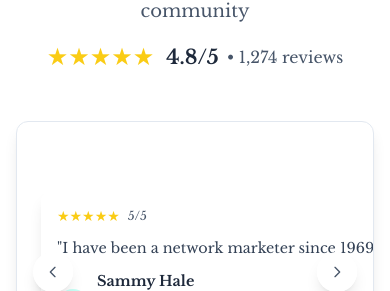
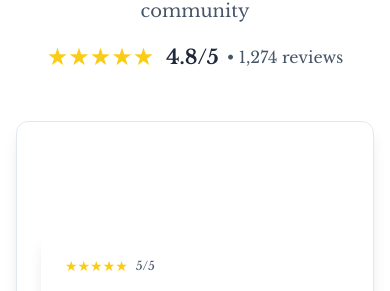
Before and after one commit to Smeltzer43/local-traveler, a website: page index.html in a window 390 px wide. Shown: the part 11120-11411 px from the top of the page. Drawn offline with nearby package versions, Linux system fonts and the light colour scheme; no server answers; a web font is replaced by a local one.

Commit message:
Fix mobile testimonial slider - force single card display and fix navigation to testimonials 4-6

```diff
--- a/index.html
+++ b/index.html
@@ -130,7 +130,10 @@
         padding: 0.5rem;
         overflow: hidden;
         height: auto;
-        min-height: 300px;
+        min-height: 400px;
+        display: flex !important;
+        align-items: center !important;
+        justify-content: center !important;
       }
 
       .nav-btn {
@@ -143,7 +146,7 @@
         height: 1rem;
       }
 
-      /* Mobile: Show only ONE card at a time */
+      /* Mobile: Show only ONE card at a time - force single column */
       .testimonial-slide .grid {
         display: flex !important;
         flex-direction: column !important;
@@ -153,6 +156,7 @@
         width: 100%;
         margin: 0 auto;
         gap: 0 !important;
+        grid-template-columns: 1fr !important;
       }
 
       /* Mobile card styling - full width, vertical layout */
@@ -161,12 +165,13 @@
         width: 100% !important;
         min-width: 0;
         margin: 0 auto;
-        padding: 1rem;
+        padding: 1.5rem;
         word-wrap: break-word;
         overflow-wrap: break-word;
         hyphens: auto;
         box-sizing: border-box;
         display: block;
+        flex-shrink: 0;
       }
 
       .testimonial-slide p {
@@ -179,7 +184,23 @@
         margin-bottom: 0.75rem;
       }
 
-      /* Hide extra cards on mobile - only show the first one */
+      /* CRITICAL: Hide all cards except the first one on mobile */
+      .testimonial-slide .bg-white:nth-child(n+2) {
+        display: none !important;
+      }
+
+      /* Ensure grid shows only first card */
+      .testimonial-slide .grid > *:nth-child(n+2) {
+        display: none !important;
+      }
+
+      /* Force single card display on mobile */
+      .testimonial-slide .grid {
+        grid-template-columns: 1fr !important;
+        grid-template-rows: 1fr !important;
+      }
+
+      /* Hide all but first testimonial card on mobile */
       .testimonial-slide .bg-white:not(:first-child) {
         display: none !important;
       }
@@ -1010,6 +1031,12 @@
         console.warn('Slider elements not found, skipping initialization.');
         return;
       }
+
+      console.log('Initializing slider...');
+      console.log('Total slides found:', totalSlides);
+      console.log('Slider container:', sliderContainer);
+      console.log('Dots found:', dots.length);
+
       updateSlider();
       startAutoSlide();
     }
```
